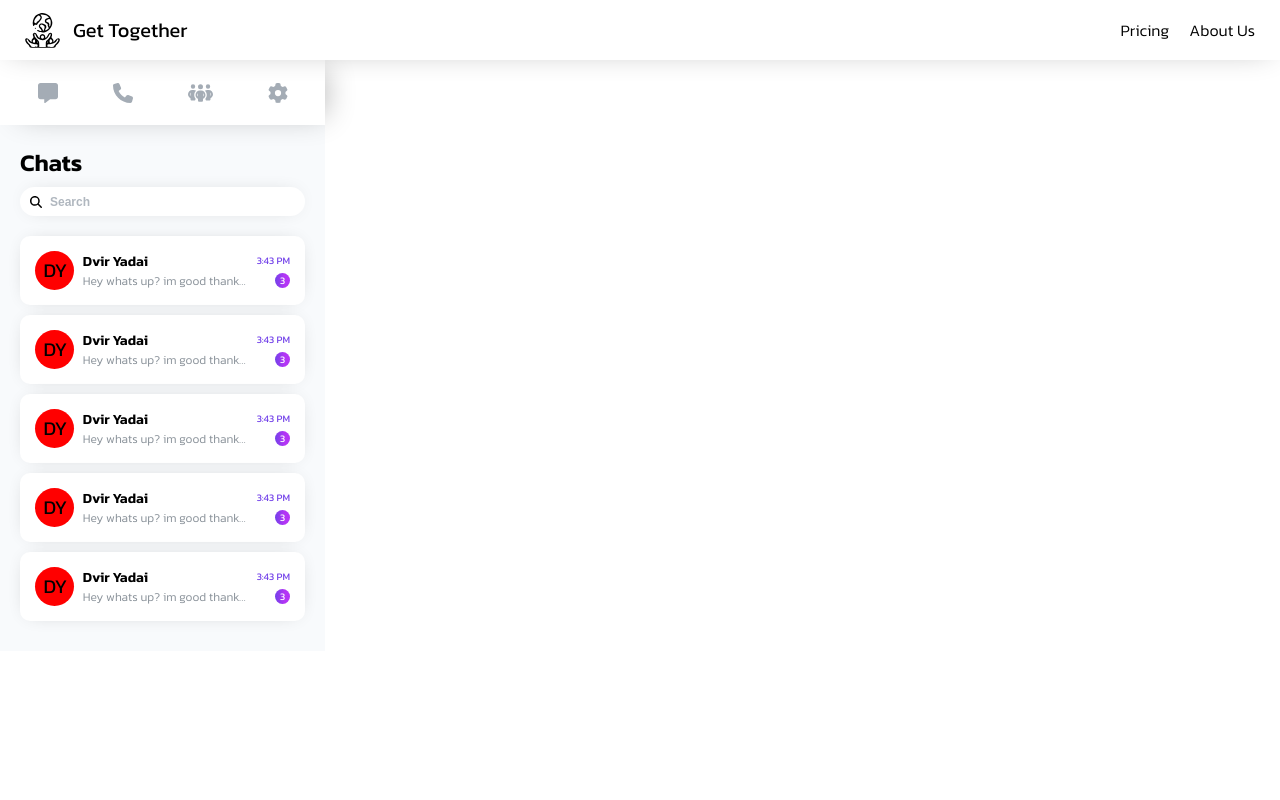
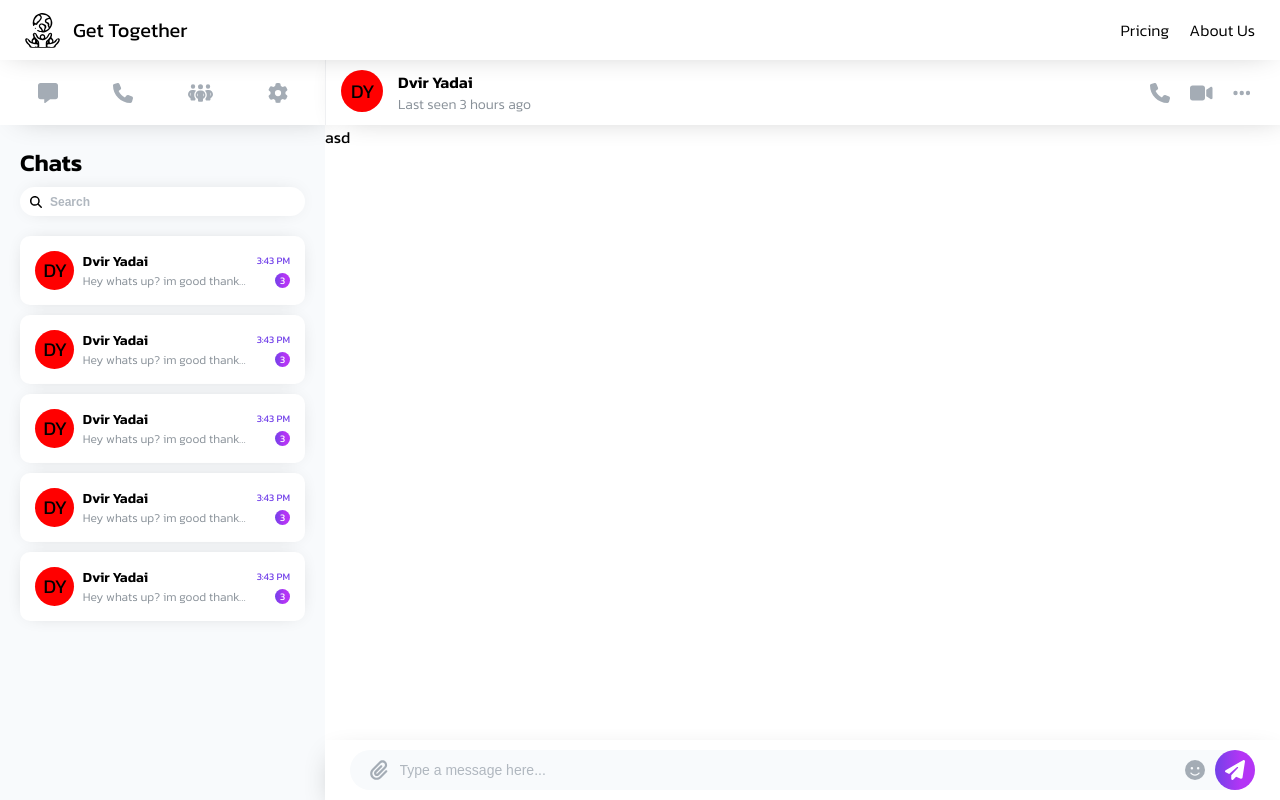
Before and after one commit to DvirYadai/chat, a React (Create React App) app in the folder client/: page / in a window 1280 px wide. Built offline with nearby package versions, Linux system fonts and the light colour scheme.

Commit message:
adding chat-view header and footer

```diff
--- /dev/null
+++ b/client/src/components/chat-view/chat-view.tsx
@@ -0,0 +1,13 @@
+import { Box } from '../ui';
+import { Footer } from './footer';
+import { Header } from './header';
+
+export function ChatView() {
+  return (
+    <Box flex="1">
+      <Header />
+      <Box height="calc(100% - 125px)">asd</Box>
+      <Footer />
+    </Box>
+  );
+}
--- /dev/null
+++ b/client/src/components/chat-view/footer.tsx
@@ -0,0 +1,44 @@
+import styled from 'styled-components';
+import { PaperclipIcon, PaperplaneIcon, SmileIcon } from '../../styles/icons';
+import { Flex, Svg } from '../ui';
+import { StyledSvg } from '../sidebar/sidebar';
+
+const StyledInput = styled.input`
+  background: transparent;
+  outline: 0;
+  border: none;
+  font-size: 14px;
+  flex: 1;
+  margin: 0 10px;
+
+  &::placeholder {
+    font-weight: 500;
+    color: #b0b7bf;
+  }
+`;
+
+const StyledSendButtonContainer = styled(Flex)`
+  margin-left: 10px;
+  cursor: pointer;
+  align-items: center;
+  justify-content: center;
+  width: 40px;
+  height: 40px;
+  border-radius: 50%;
+  background: linear-gradient(90deg, rgba(114, 65, 233, 1) 0%, rgba(180, 53, 245, 1) 65%);
+`;
+
+export function Footer() {
+  return (
+    <Flex p="10px 25px" height="40px" boxShadow="0px 10px 30px -10px rgba(0,0,0,0.3)">
+      <Flex pl="20px" alignItems="center" borderRadius="35px" width="100%" bg="#f8fafc">
+        <Svg cursor="pointer" as={PaperclipIcon} />
+        <StyledInput placeholder="Type a message here..." />
+        <StyledSvg cursor="pointer" as={SmileIcon} />
+        <StyledSendButtonContainer>
+          <Svg as={PaperplaneIcon} />
+        </StyledSendButtonContainer>
+      </Flex>
+    </Flex>
+  );
+}
--- /dev/null
+++ b/client/src/components/chat-view/header.tsx
@@ -0,0 +1,41 @@
+import styled from 'styled-components';
+import { Box, Flex, Text } from '../ui';
+import { Avatar } from '../ui/avatar';
+import { EllipsisIcon, PhoneIcon, VideoIcon } from '../../styles/icons';
+import { StyledSvg } from '../sidebar/sidebar';
+
+const StyledAvatar = styled(Avatar)`
+  height: 42px;
+  width: 42px;
+`;
+
+export function Header() {
+  return (
+    <Flex
+      justifyContent="space-between"
+      alignItems="center"
+      boxShadow="10px 0px 30px -10px rgba(0,0,0,0.3)"
+      height="65px"
+      bg="main.white"
+      p="0 30px 0 15px"
+      borderLeft="1px solid #eff0f2"
+    >
+      <Flex gap="15px">
+        <StyledAvatar />
+        <Box>
+          <Text fontWeight={3} fontSize={3}>
+            Dvir Yadai
+          </Text>
+          <Text fontWeight={0} fontSize={2} color="#889098">
+            Last seen 3 hours ago
+          </Text>
+        </Box>
+      </Flex>
+      <Flex gap="20px">
+        <StyledSvg as={PhoneIcon} />
+        <StyledSvg as={VideoIcon} />
+        <StyledSvg as={EllipsisIcon} />
+      </Flex>
+    </Flex>
+  );
+}
--- /dev/null
+++ b/client/src/components/chat-view/index.tsx
@@ -0,0 +1 @@
+export { ChatView } from './chat-view';
--- a/client/src/components/pages/main.tsx
+++ b/client/src/components/pages/main.tsx
@@ -1,12 +1,16 @@
 import { Sidebar } from '../sidebar';
-import { Box } from '../ui';
+import { Box, Flex } from '../ui';
 import { Header } from '../header';
+import { ChatView } from '../chat-view';
 
 export function Main() {
   return (
     <Box height="100%" width="100%" fontFamily="Kanit">
       <Header />
-      <Sidebar />
+      <Flex height="calc(100% - 60px)">
+        <Sidebar />
+        <ChatView />
+      </Flex>
     </Box>
   );
 }
```
